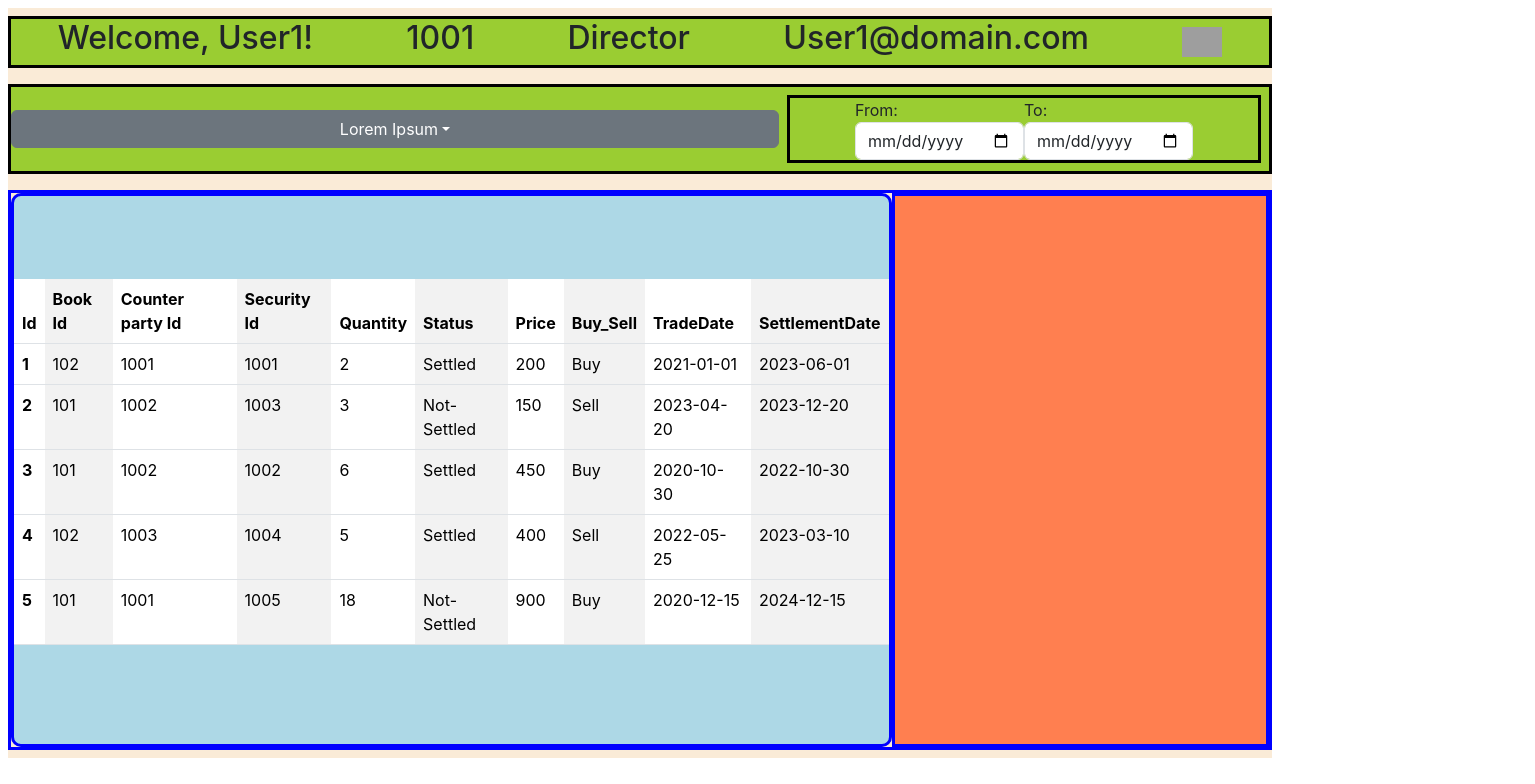
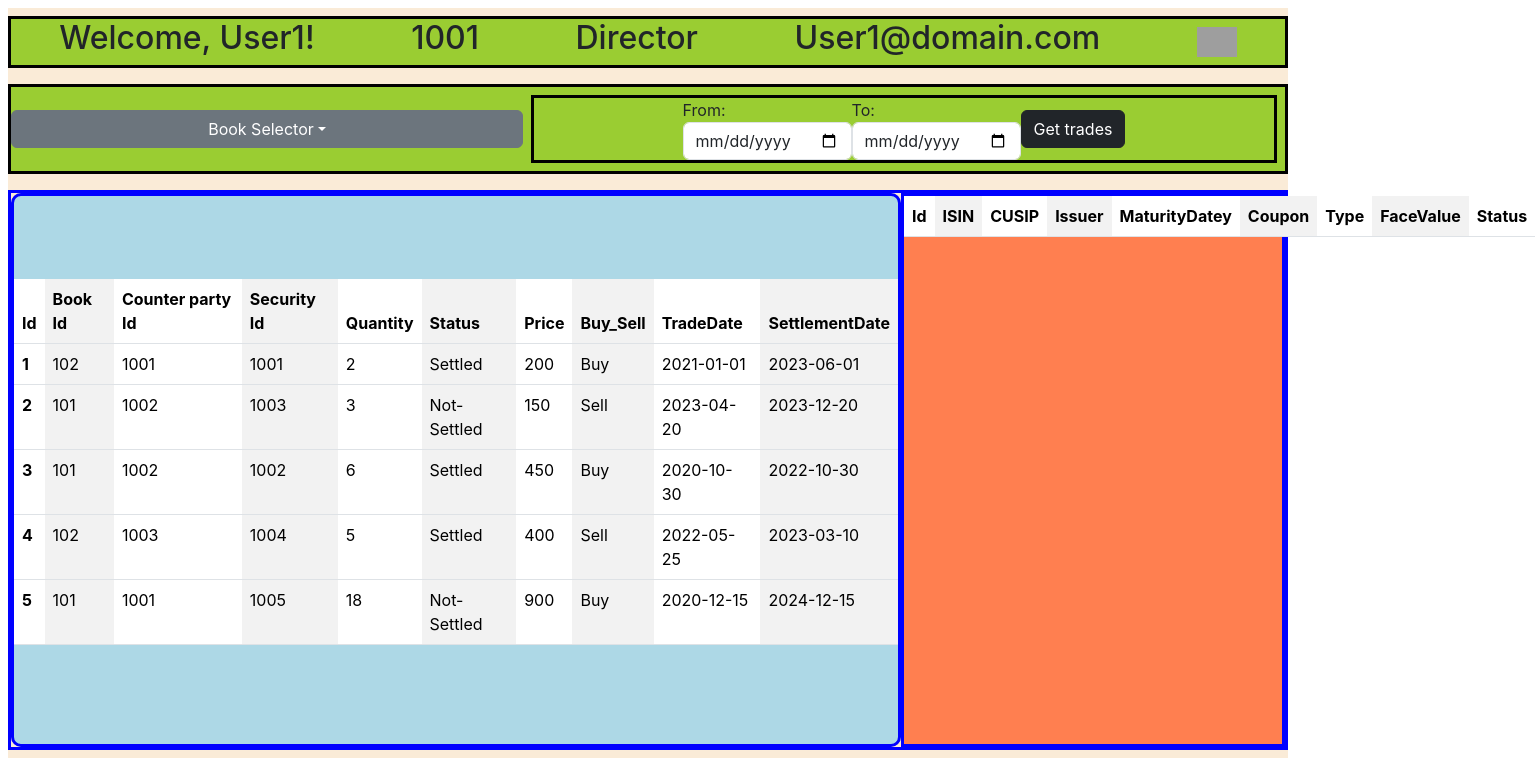
Before and after one commit to arshi8/bonddb, a React (Create React App) app in the folder Frontend/bondsfrontend/: page / in a window 1280 px wide. Shown: the top 784 px of the page, 1535 px wide, since content can reach past the window. Built offline with nearby package versions, Linux system fonts and the light colour scheme; grey boxes are pictures that could not be loaded.

Commit message:
add securities functionality

```diff
--- a/Frontend/bondsfrontend/src/pages/Dashboard.css
+++ b/Frontend/bondsfrontend/src/pages/Dashboard.css
@@ -3,13 +3,14 @@
 }
 .main{
     height:100%;
-    max-width:100vw;
+    /* max-width:100vw; */
+    width: 100%;
     background-color: antiquewhite;
     display: flex;
     flex-direction: column;
     justify-content: center;
     align-items: center;
-    overflow-x: hidden;
+    /* overflow-x: hidden; */
     margin:1vh;
 }
 .userdetails{
@@ -23,7 +24,12 @@
     background-color: yellowgreen;
 }
 .drpdownwdt{
-    width:60vw;
+    width:40vw;
+
+}
+
+.drpdwnitem{
+    cursor:pointer;
 }
 .bookselector{
     height:100%;
--- a/Frontend/bondsfrontend/src/pages/Dashboard.js
+++ b/Frontend/bondsfrontend/src/pages/Dashboard.js
@@ -3,7 +3,7 @@ import TradeData from '../JSONData1/Trade.json'
 import BookData from '../JSONData1/Book.json'
 // import BookUserData from '../JSONData1/BookUser.json'
 // import CounterPartyData from '../JSONData1/CounterParty.json'
-// import SecurityData from '../JSONData1/Security.json'
+import SecurityData from '../JSONData1/Security.json'
 import UserData from '../JSONData1/User.json'
 import { useState } from "react"
 
@@ -51,20 +51,21 @@ function Dashboard() {
       // console.log(option);
 
    }
+
    const [selectedFromDate, setSelectedFromDate] = useState('');
 
-   const handleFromDateChange = (event) => {
+   function handleFromDateChange(event) {
       setSelectedFromDate(event.target.value);
       setError('');
    };
    const [selectedToDate, setSelectedToDate] = useState('');
 
-   const handleToDateChange = (event) => {
+   function handleToDateChange(event) {
       setSelectedToDate(event.target.value);
       // setError('');
    };
 
-   const validateDateRange = () => {
+   function validateDateRange() {
       if (selectedFromDate && selectedToDate) {
          if (new Date(selectedToDate) < new Date(selectedFromDate)) {
             setError('To date must be greater than from date');
@@ -74,6 +75,15 @@ function Dashboard() {
       }
    };
 
+   const filteredItems = SecurityData.filter((item) => {
+      const itemDate = new Date(item.MaturityDate);
+      const from = new Date(selectedFromDate);
+      const to = new Date(selectedToDate);
+      return itemDate >= from && itemDate <= to;
+    });
+   function getSelectedtrades() {
+
+   }
 
    return (
       <>
@@ -90,14 +100,15 @@ function Dashboard() {
                <div className={`dropdown ${isOpen ? 'show' : ''} `}>
                   <button className="btn btn-secondary dropdown-toggle drpdownwdt" type="button" data-toggle="dropdown" onClick={toggleDropdown}>
                      {/* Lorem Ipsum is simply dummy text of the printing and typesetting industry. Lorem Ipsum has been the industry's standard dummy text ever since the 1500s, when an unknown printer took a galley of type and scrambled it to make a type specimen book. */}
-                     Lorem Ipsum
+                     Book Selector
                   </button>
                   <ul className={`dropdown-menu ${isOpen ? 'show' : ''}`}>
                      {/* <ul className={`dropdown-menu`}> */}
 
                      {BookData.map((item) => (
-                        <li key={item.Id}><div className="dropdown-item" onClick={() => handledropdown(item.Id)}>{item.BookName}</div></li>
+                        <li key={item.Id}><div className="dropdown-item drpdwnitem" onClick={() => handledropdown(item.Id)}>{item.BookName}</div></li>
                      ))}
+                     <li><div className="dropdown-item drpdwnitem" onClick={() => handledropdown(0)}>Show All</div></li>
                   </ul>
                </div>
                <div className="dateselectors">
@@ -125,6 +136,7 @@ function Dashboard() {
                      />
                   </div>
                   {error && <p className="text-danger">{error}</p>}
+                  <button type="button" class="btn btn-dark" onClick={getSelectedtrades}>Get trades</button>
                   {/* <p>Selected Date: {selectedDate}</p> */}
                   {/* </div> */}
                </div>
@@ -175,6 +187,38 @@ function Dashboard() {
                   </table>
                </div>
                <div className="selectedtradedetails">
+                  <table className="table table-striped-columns">
+                     <thead>
+
+                        <tr>
+                           <th scope="col">Id</th>
+                           <th scope="col">ISIN</th>
+                           <th scope="col">CUSIP</th>
+                           <th scope="col">Issuer</th>
+                           <th scope="col">MaturityDatey</th>
+                           <th scope="col">Coupon</th>
+                           <th scope="col">Type</th>
+                           <th scope="col">FaceValue</th>
+                           <th scope="col">Status</th>
+                           {/* <th scope="col">SettlementDate</th> */}
+                        </tr>
+                     </thead>
+                     <tbody>
+                        {filteredItems.map((item) => (
+                           <tr key={item.Id}>
+                              <th scope="row">{item.Id}</th>
+                              <td>{item.ISIN}</td>
+                              <td>{item.CUSIP}</td>
+                              <td>{item.Issuer}</td>
+                              <td>{item.MaturityDate}</td>
+                              <td>{item.Coupon}</td>
+                              <td>{item.Type}</td>
+                              <td>{item.FaceValue}</td>
+                              <td>{item.Status}</td>
+                           </tr>
+                        ))}
+                     </tbody>
+                  </table>
                </div>
             </div>
          </div>
```
Lines whose indentation alone changed are shown as unchanged.
